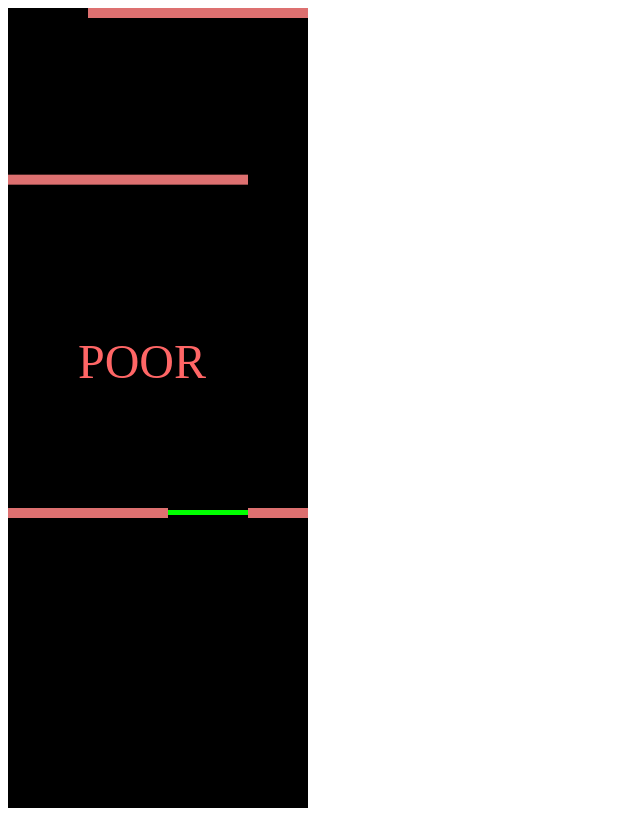
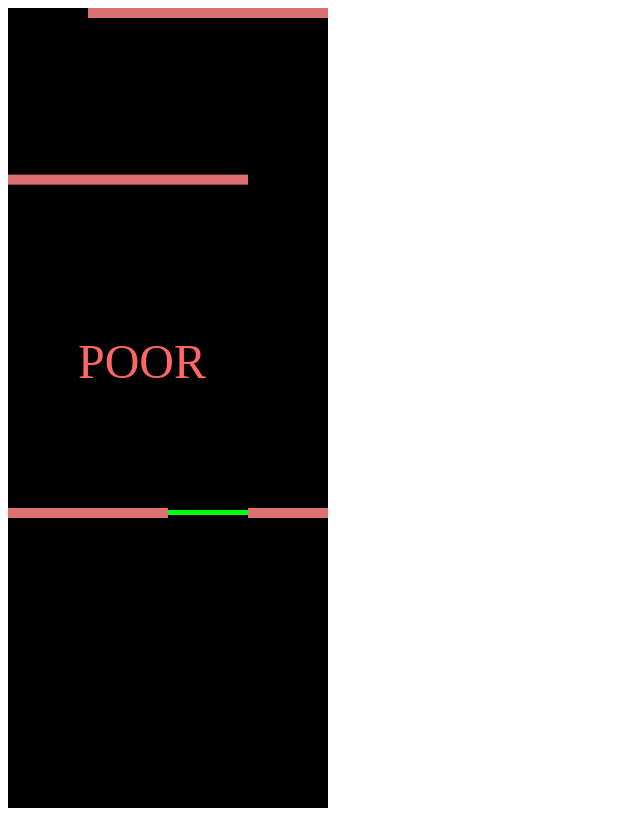
Before and after one commit to udonko777/TheSimpleyOtoge, a website: page index.html in a window 1280 px wide. Shown: the whole page, without its empty margins (0-640 px from the left). Drawn offline with Linux system fonts and the light colour scheme.

Commit message:
Add files via upload

```diff
--- a/index.html
+++ b/index.html
@@ -4,11 +4,12 @@
     <meta charset="utf-8">
     <meta name="robots" content="noindex,nofollow">
     <title>otoge</title>
+    <audio src="mp3/udowov2.mp3" type="audio/mpeg"></audio>
 </head>
 
 <body onload="startClock();">
     <!-- <script src="./pixi.min.js"></script> -->
-    <canvas id="canvas" width="300" height="800"></canvas>
+    <canvas id="canvas" width="320" height="800"></canvas>
     <script src="js/script.js"></script>
 </body>
 
```
